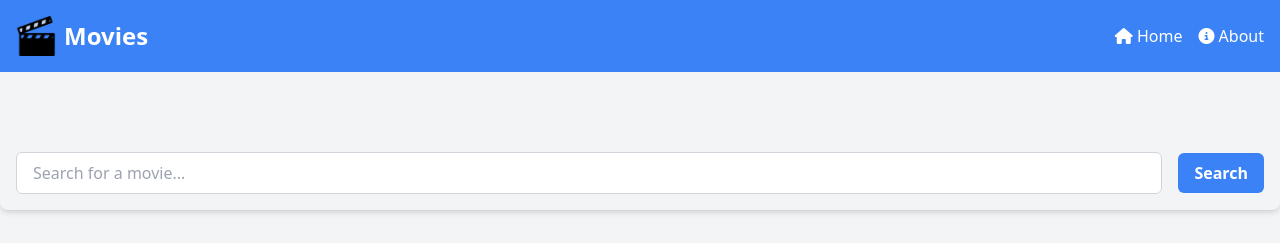
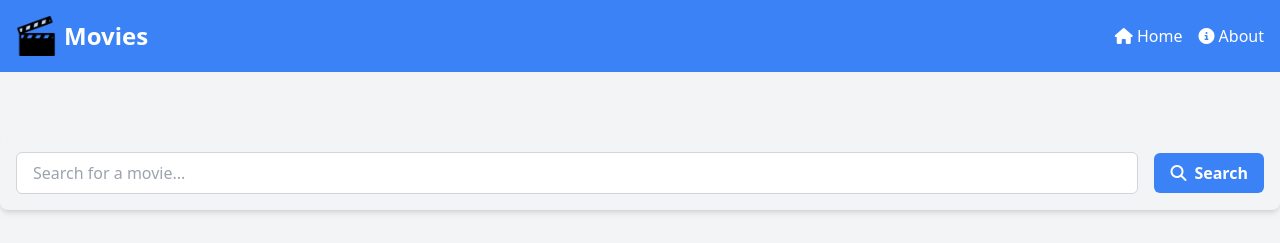
Before and after one commit to Kinyula/movies-app, a Vue app: page / in a window 1280 px wide. Shown: the top 243 px of the page. Built offline with nearby package versions, Linux system fonts and the light colour scheme.

Commit message:
search icon was added

```diff
--- a/src/components/TheWelcome.vue
+++ b/src/components/TheWelcome.vue
@@ -99,7 +99,10 @@ const redirectToWatch = (movieTitle) => {
       <button
         type="submit"
         class="px-4 py-2 bg-blue-500 text-white font-semibold rounded-md hover:bg-blue-600 transition duration-200">
-        Search
+        <span class="flex gap-2 items-center">
+          <i class="fas fa-search"></i>
+          <p>Search</p>
+        </span>
       </button>
     </form>
 
```
